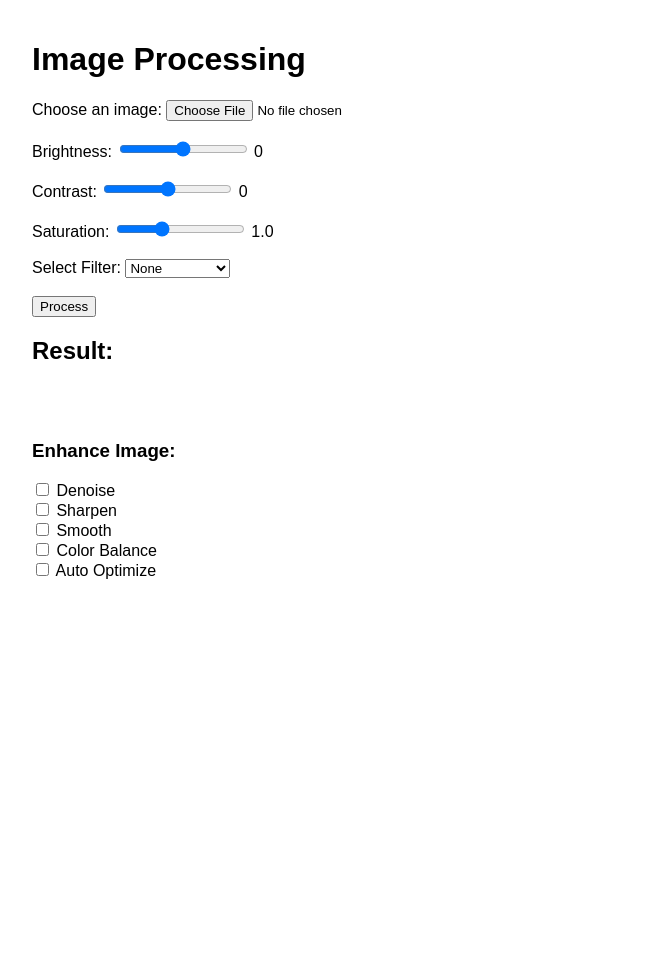
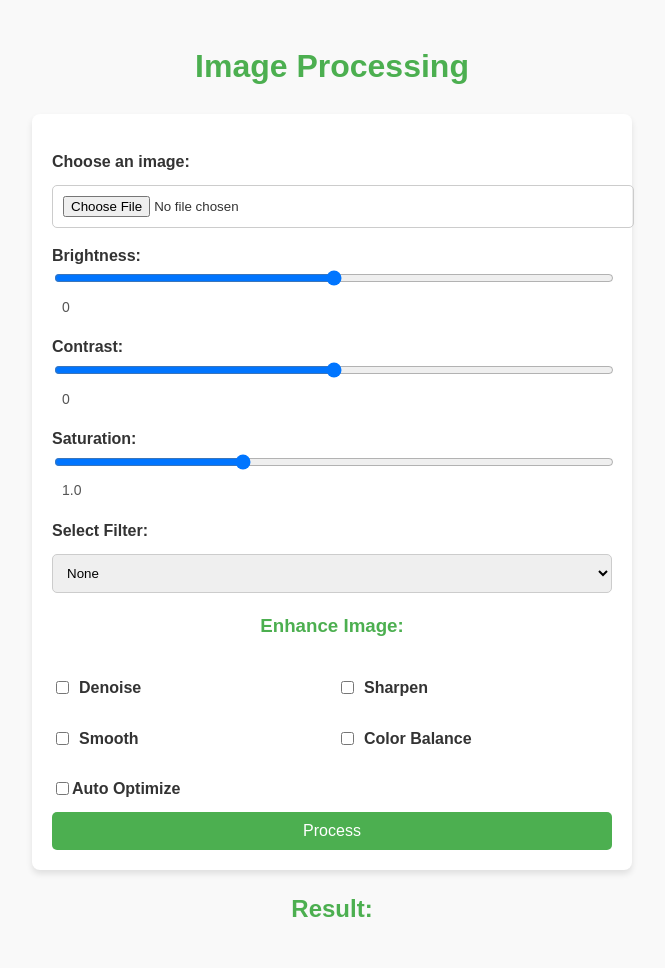
Before and after one commit to WZS-Juditost/Final-Project, a Django app: page / in a window 1280 px wide. Shown: the whole page, without its empty margins (308-973 px from the left). Before the commit the page ends 579 px from the top, so only its background shows below. Run offline with Django 5.2, Linux system fonts and the light colour scheme.

Commit message:
changed the web ui

```diff
--- a/image_processor/templates/index.html
+++ b/image_processor/templates/index.html
@@ -10,23 +10,125 @@
             max-width: 600px;
             margin: 0 auto;
             padding: 20px;
+            background-color: #f9f9f9;
+            color: #333;
+            line-height: 1.6;
         }
+
+        h1, h2, h3 {
+            text-align: center;
+            color: #4CAF50;
+        }
+
+        form {
+            background: #ffffff;
+            padding: 20px;
+            border-radius: 8px;
+            box-shadow: 0 4px 6px rgba(0, 0, 0, 0.1);
+        }
+
+        label {
+            display: block;
+            font-weight: bold;
+            margin-top: 15px;
+        }
+
+        input[type="file"], select, button {
+            display: block;
+            width: 100%;
+            padding: 10px;
+            margin-top: 10px;
+            border: 1px solid #ccc;
+            border-radius: 5px;
+        }
+
+        input[type="range"] {
+            width: 100%;
+        }
+
+        span {
+            display: inline-block;
+            margin-left: 10px;
+            font-size: 14px;
+            font-weight: normal;
+            color: #555;
+        }
+
+        #loading {
+            display: none;
+            text-align: center;
+            color: #ff9800;
+            font-weight: bold;
+        }
+
+        #errorMessage {
+            color: red;
+            text-align: center;
+            margin-top: 10px;
+        }
+
         #resultImage {
             max-width: 100%;
-            border: 1px solid black;
-            margin-top: 20px;
+            margin: 20px 0;
+            display: block;
+            border: 2px solid #ddd;
+            border-radius: 5px;
         }
-        #errorMessage {
-            color: red;
-            margin-top: 20px;
+
+        #downloadButton {
+            width: 100%;
+            padding: 10px;
+            background-color: #4CAF50;
+            color: #fff;
+            border: none;
+            border-radius: 5px;
+            cursor: pointer;
+            text-align: center;
         }
-        #loading {
-            display: none;
-            margin-top: 20px;
+
+        #downloadButton:hover {
+            background-color: #45a049;
         }
-        #downloadButton {
-            margin-top: 20px;
-            display: none;
+
+        .enhancement-option {
+            margin-right: 10px;
+        }
+
+        .checkbox-container {
+            margin-top: 10px;
+            display: flex;
+            flex-wrap: wrap;
+            gap: 10px;
+        }
+
+        .checkbox-container label {
+            flex: 1 1 calc(50% - 10px);
+            display: flex;
+            align-items: center;
+        }
+
+        button {
+            cursor: pointer;
+            background-color: #4CAF50;
+            color: white;
+            border: none;
+            border-radius: 5px;
+            padding: 10px;
+            font-size: 16px;
+        }
+
+        button:hover {
+            background-color: #45a049;
+        }
+
+        @media (max-width: 600px) {
+            body {
+                padding: 10px;
+            }
+
+            .checkbox-container label {
+                flex: 1 1 100%;
+            }
         }
     </style>
 </head>
@@ -36,22 +138,18 @@
         {% csrf_token %}
         <label for="image">Choose an image:</label>
         <input type="file" id="image" name="image" accept="image/*" required>
-        <br><br>
 
         <label for="brightness">Brightness:</label>
         <input type="range" id="brightness" name="brightness" min="-100" max="100" value="0">
         <span id="brightnessValue">0</span>
-        <br><br>
 
         <label for="contrast">Contrast:</label>
         <input type="range" id="contrast" name="contrast" min="-100" max="100" value="0">
         <span id="contrastValue">0</span>
-        <br><br>
 
         <label for="saturation">Saturation:</label>
         <input type="range" id="saturation" name="saturation" min="0.0" max="3.0" step="0.1" value="1.0">
         <span id="saturationValue">1.0</span>
-        <br><br>
 
         <label for="filter">Select Filter:</label>
         <select id="filter" name="filter">
@@ -66,7 +164,25 @@
             <option value="glitch">Glitch</option>
             <option value="pixelation">Pixelation</option>
         </select>
-        <br><br>
+
+        <h3>Enhance Image:</h3>
+        <div class="checkbox-container">
+            <label>
+                <input type="checkbox" name="enhancements" value="denoise" class="enhancement-option"> Denoise
+            </label>
+            <label>
+                <input type="checkbox" name="enhancements" value="sharpen" class="enhancement-option"> Sharpen
+            </label>
+            <label>
+                <input type="checkbox" name="enhancements" value="smooth" class="enhancement-option"> Smooth
+            </label>
+            <label>
+                <input type="checkbox" name="enhancements" value="color_balance" class="enhancement-option"> Color Balance
+            </label>
+            <label>
+                <input type="checkbox" name="enhancements" value="auto_optimize" id="auto-optimize"> Auto Optimize
+            </label>
+        </div>
 
         <button type="button" id="processButton">Process</button>
     </form>
@@ -76,25 +192,7 @@
 
     <h2>Result:</h2>
     <img id="resultImage" alt="Processed image will appear here" style="display: none;">
-    <br><br>
     <button id="downloadButton" style="display: none;">Download Image</button>
-
-    <h3>Enhance Image:</h3>
-    <label>
-        <input type="checkbox" name="enhancements" value="denoise" class="enhancement-option"> Denoise
-    </label><br>
-    <label>
-        <input type="checkbox" name="enhancements" value="sharpen" class="enhancement-option"> Sharpen
-    </label><br>
-    <label>
-        <input type="checkbox" name="enhancements" value="smooth" class="enhancement-option"> Smooth
-    </label><br>
-    <label>
-        <input type="checkbox" name="enhancements" value="color_balance" class="enhancement-option"> Color Balance
-    </label><br>
-    <label>
-        <input type="checkbox" name="enhancements" value="auto_optimize" id="auto-optimize"> Auto Optimize
-    </label><br>
 
     <script src="/static/js/main.js"></script>
 </body>
```
Also changed, not shown: image_processor/db.sqlite3, image_processor/media/results/processed_2.jpg, image_processor/media/results/processed_3.jpg.
